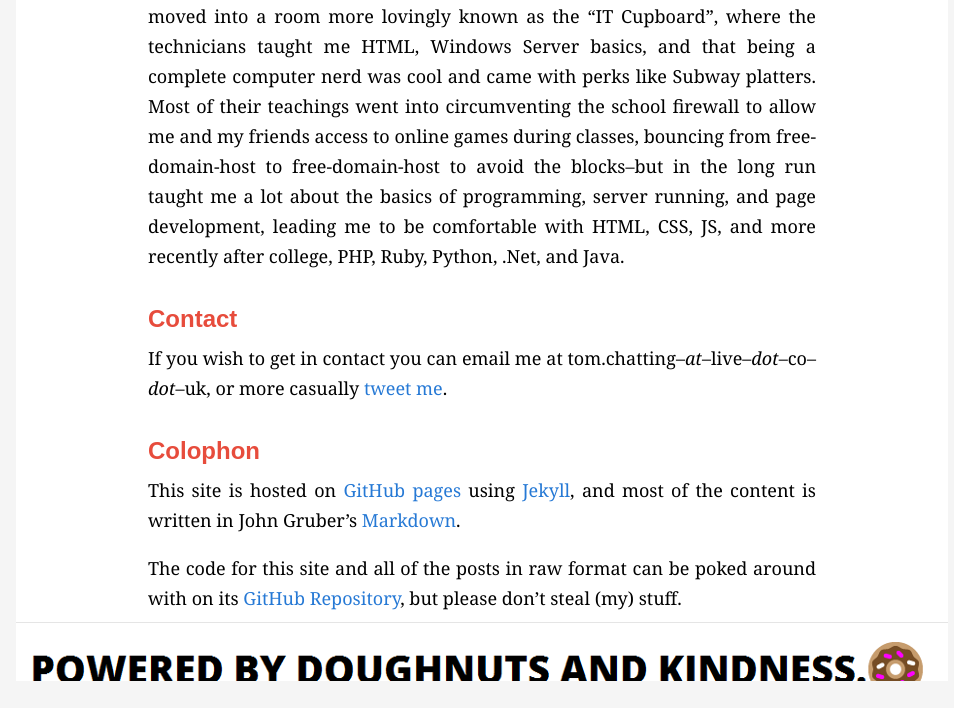
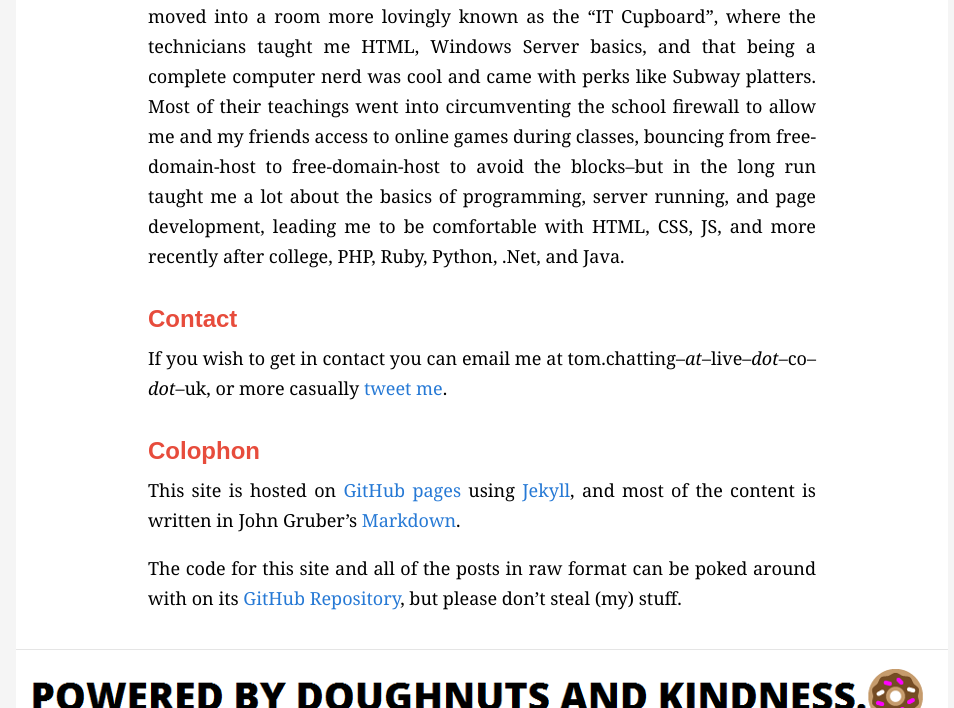
Before and after one commit to tomchatting/tomchatting.github.io, a Jekyll site: the page built from about.markdown, in a window 1280 px wide. Shown: the part 1467-2175 px from the top of the page, without its empty margins (158-1112 px from the left). Built offline with Jekyll 4.4.1, drawn with Linux system fonts in a browser that asks for light colours; before the commit the page ends 2148 px from its top, so only the background shows below that.

Commit message:
Fixing padding after p:last-child in articles

```diff
--- a/css/main.css
+++ b/css/main.css
@@ -234,6 +234,10 @@ article p {
     padding-bottom: 0.5em;
 }
 
+article p:last-child {
+    padding-bottom: 2em;
+}
+
 article.photo .article-date, article.photo h1, article.photo p:not(.img-holder) {
     font-size: 1em;
     line-height: 1em;
```
